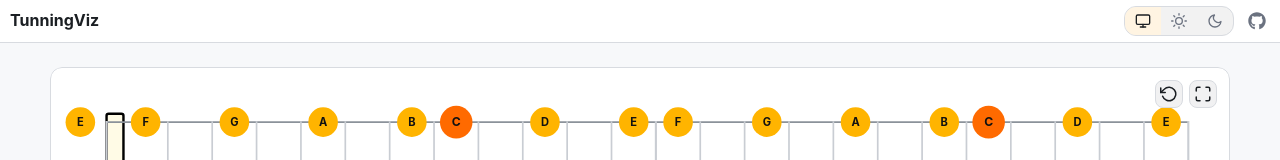
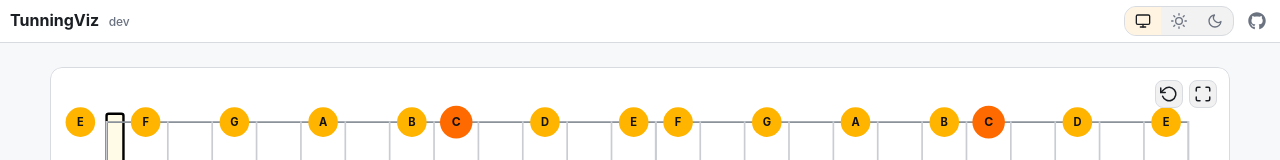
Before and after one commit to DMNerd/tuning-visualizer, a React (Vite) app: page / in a window 1280 px wide. Shown: the top 160 px of the page. Built offline with nearby package versions, Linux system fonts and the light colour scheme.

Commit message:
Add app version (test)

```diff
--- a/src/components/UI/PanelHeader.jsx
+++ b/src/components/UI/PanelHeader.jsx
@@ -11,10 +11,15 @@ function PanelHeader({ theme, setTheme /* lefty, setLefty (unused) */ }) {
   const isAuto = theme === "auto";
   const isLight = theme === "light";
   const isDark = theme === "dark";
+  const appVersion = import.meta.env.DEV
+    ? "dev"
+    : `v${import.meta.env.VITE_APP_VERSION}`;
 
   return (
     <div className="tv-header">
-      <h1 className="tv-header__title">TunningViz</h1>
+      <h1 className="tv-header__title">
+        TunningViz <span className="tv-header__version">{appVersion}</span>
+      </h1>
 
       <div className="tv-header__actions">
         <div className="tv-header__toggles">
--- a/src/styles/layout.css
+++ b/src/styles/layout.css
@@ -28,6 +28,13 @@
   margin: 0;
   font-size: 1rem;
   font-weight: 700;
+}
+
+.tv-header__version {
+  margin-left: 0.35rem;
+  font-size: 0.75rem;
+  color: var(--muted);
+  font-weight: 500;
 }
 
 .tv-header__actions,
@@ -216,10 +223,7 @@
   border-radius: var(--card-radius);
   background: var(--panel);
   display: grid;
-  grid-template-columns: repeat(
-    auto-fit,
-    minmax(var(--col-width), 1fr)
-  );
+  grid-template-columns: repeat(auto-fit, minmax(var(--col-width), 1fr));
   gap: var(--card-gap);
   align-content: start;
 }
--- a/vite.config.js
+++ b/vite.config.js
@@ -2,11 +2,15 @@ import { defineConfig } from "vite";
 import react from "@vitejs/plugin-react";
 import { fileURLToPath } from "node:url";
 import { dirname, resolve } from "node:path";
+import { readFileSync } from "node:fs";
 import htmlMinifier from "vite-plugin-html-minifier-terser";
 import { ViteImageOptimizer } from "vite-plugin-image-optimizer";
 
 const __filename = fileURLToPath(import.meta.url);
 const __dirname = dirname(__filename);
+const packageJson = JSON.parse(
+  readFileSync(new URL("./package.json", import.meta.url), "utf-8"),
+);
 
 export default defineConfig(({ command, mode }) => {
   const isProductionBuild = command === "build" && mode === "production";
@@ -39,6 +43,10 @@ export default defineConfig(({ command, mode }) => {
         : []),
     ],
 
+    define: {
+      "import.meta.env.VITE_APP_VERSION": JSON.stringify(packageJson.version),
+    },
+
     css: {
       transformer: "lightningcss",
       lightningcss: {
```
